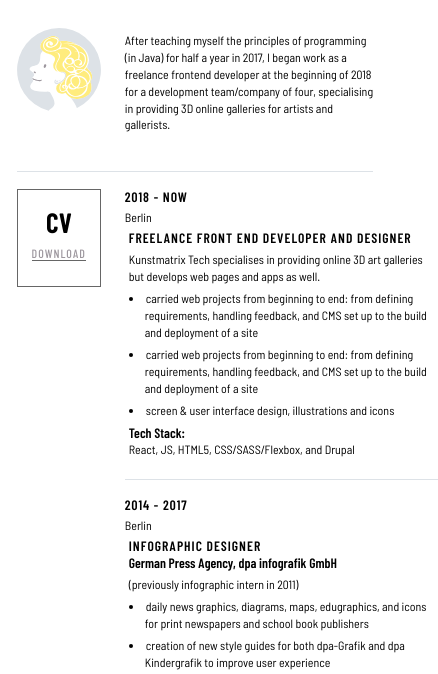
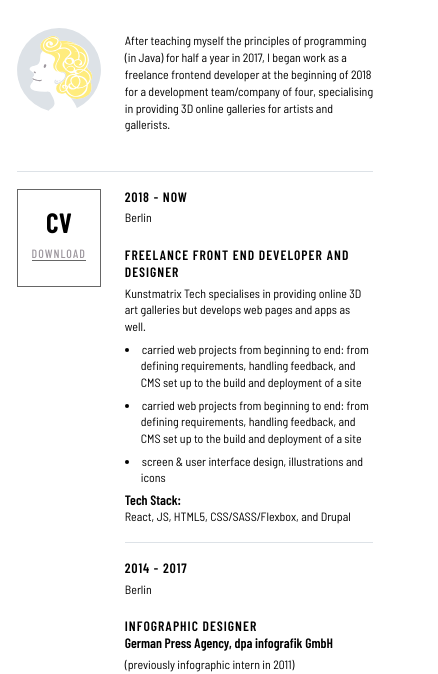
Before and after one commit to nadgerz/moppets-website, a Gatsby site: page /about in a window 390 px wide. Shown: the part 94-768 px from the top of the page, 438 px wide, since content can reach past the window. Built offline with nearby package versions, Linux system fonts and the light colour scheme; Gatsby itself is replaced by a stand-in of ours.

Commit message:
fixed some responsive layout issues

```diff
--- a/src/assets/css/components/CVLine.scss
+++ b/src/assets/css/components/CVLine.scss
@@ -22,8 +22,7 @@
 
   .title.description {
     flex: 2 1;
-    min-width: $container-two-thirds-width;
-    padding: 0 .5rem .5rem;
+    min-width: $container-half-width;
 
     p, li {
       margin-bottom: $bottom-margin-mini;
@@ -43,8 +42,10 @@
 @media screen and (max-width: 550px) {
 
   .CVLine-content {
+
     .time-place {
       margin-right: 0;
+      margin-bottom: $bottom-margin-small;
     }
   }
 }
```
